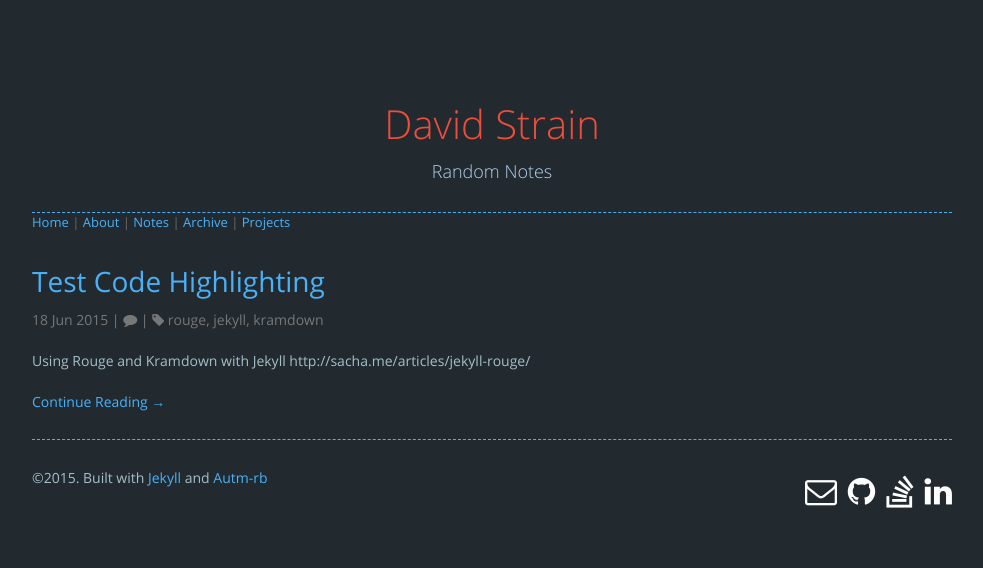
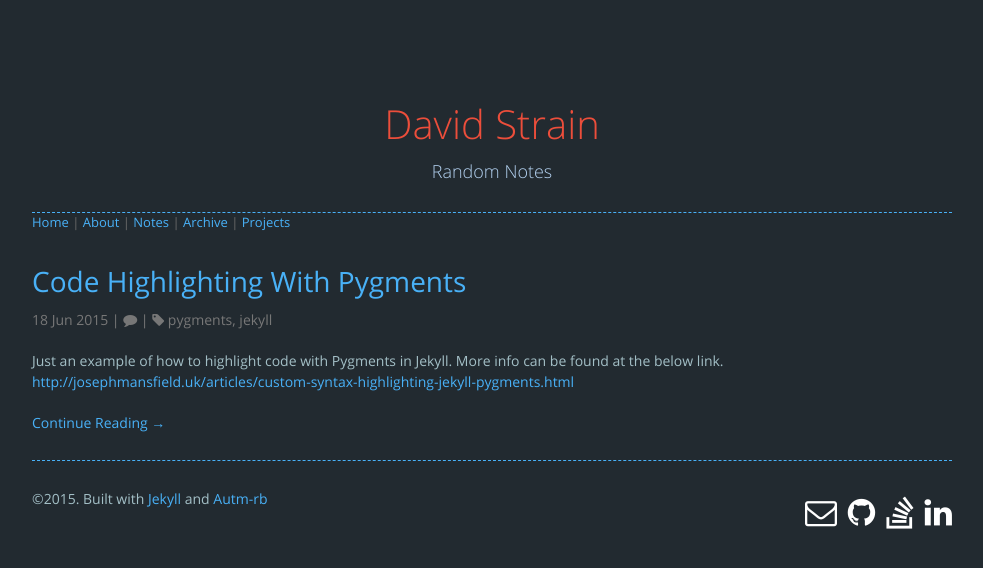
Before and after one commit to davidstrain/davidstrain.github.io, a Jekyll site: the page built from notes/index.html, in a window 1280 px wide. Shown: the top 568 px of the page, without its empty margins (148-1131 px from the left). Built offline with Jekyll 4.4.1, drawn with Linux system fonts in a browser that asks for light colours; nearby versions of some CDN libraries; the list of posts is cut into pages by our own code; comment, search, counter and statistics services are not loaded.

Commit message:
Change back to pygments as github pages does not support Rouge
Change back to pygments as github pages does not support Rouge. Also
update the code highlighting post

````diff
--- a/_config.yml
+++ b/_config.yml
@@ -25,7 +25,7 @@
 
 # This is used by feed.xml. Uncomment if you want to use it.
 # description: "..."
-highlighter: rouge
+highlighter: pygments
 
 exclude:
   - "README.md"
@@ -47,8 +47,8 @@
     values:
       layout: "post"
 
-markdown: kramdown
+#markdown: kramdown
 
-kramdown:
-  input: GFM
-  syntax_highlighter: rouge
+#kramdown:
+#  input: GFM
+#  syntax_highlighter: pygments
--- /dev/null
+++ b/_posts/2015-06-18-Code_Highlighting_With_Pygments.md
@@ -0,0 +1,41 @@
+---
+title: "Code Highlighting With Pygments"
+tags: [pygments,jekyll]
+---
+
+Just an example of how to highlight code with Pygments in Jekyll. More info can be found at the below link. <br/>
+[http://josephmansfield.uk/articles/custom-syntax-highlighting-jekyll-pygments.html](http://josephmansfield.uk/articles/custom-syntax-highlighting-jekyll-pygments.html)
+
+
+
+<u><b>C# Example</b></u>
+
+{{ "{% highlight csharp " }}%} <br/>
+public ExampleMethod(int x) <br/>
+{ <br/>
+&nbsp;&nbsp;&nbsp;&nbsp;	string y = "demo"; <br/>
+&nbsp;&nbsp;&nbsp;&nbsp;	string z = x + y; <br/>
+} <br/>
+{{ "{% endhighlight csharp " }}%} <br/>
+
+{% highlight csharp %}
+public ExampleMethod(int x)
+{
+	string y = "demo";
+	string z = x + y;
+}
+{% endhighlight %}
+
+<br/>
+<u><b>Python Example</b></u>
+
+{{ "{% highlight python " }}%} <br/>
+def test_function():  <br/>
+&nbsp;&nbsp;&nbsp;&nbsp;    print("Test")  <br/>
+{{ "{% endhighlight " }}%}
+
+
+{% highlight python %}
+def test_function():
+    print("Test")
+{% endhighlight %}
--- a/_posts/2015-06-18-Test_Code_Highlighting.md
+++ /dev/null
@@ -1,28 +0,0 @@
----
-title: "Test Code Highlighting"
-tags: [rouge,jekyll,kramdown]
----
-
-Using Rouge and Kramdown with Jekyll
-http://sacha.me/articles/jekyll-rouge/
-
-Rouge Demos
-http://rouge.jayferd.us/demo
-
-
-Sample
-
-``` html
-<a href="#">Hello world</a>
-```
-
-
-``` csharp
-public static int x = 100
-```
-
-
-``` python
-def test_function()
-    print("Test")
-```
````
